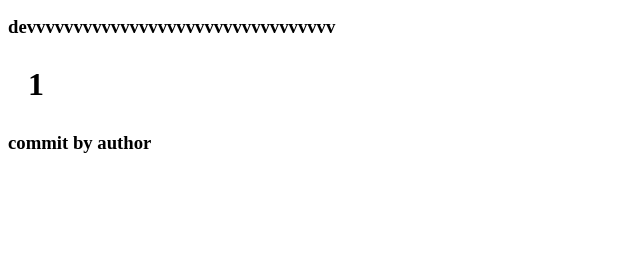
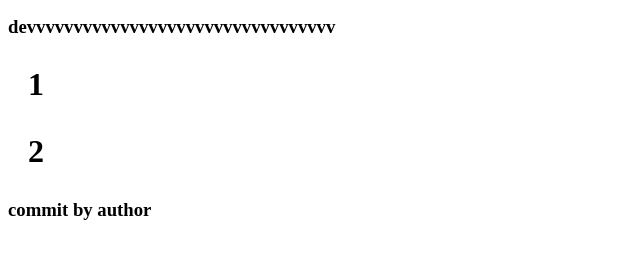
Before and after one commit to ghhghhghhghhg/TExample, a plain HTML site: page index.html in a window 1280 px wide. Shown: the part 98-356 px from the top of the page, without its empty margins (0-640 px from the left). Drawn offline with Linux system fonts and the light colour scheme.

Commit message:
3 commit

```diff
--- a/index.html
+++ b/index.html
@@ -8,6 +8,7 @@
 
 <h3>devvvvvvvvvvvvvvvvvvvvvvvvvvvvvvvvv</h3>
 <h1>1</h1>
+<h1>2</h1>
 <h3>commit by author</h3>
 </body>
 </html>
```
